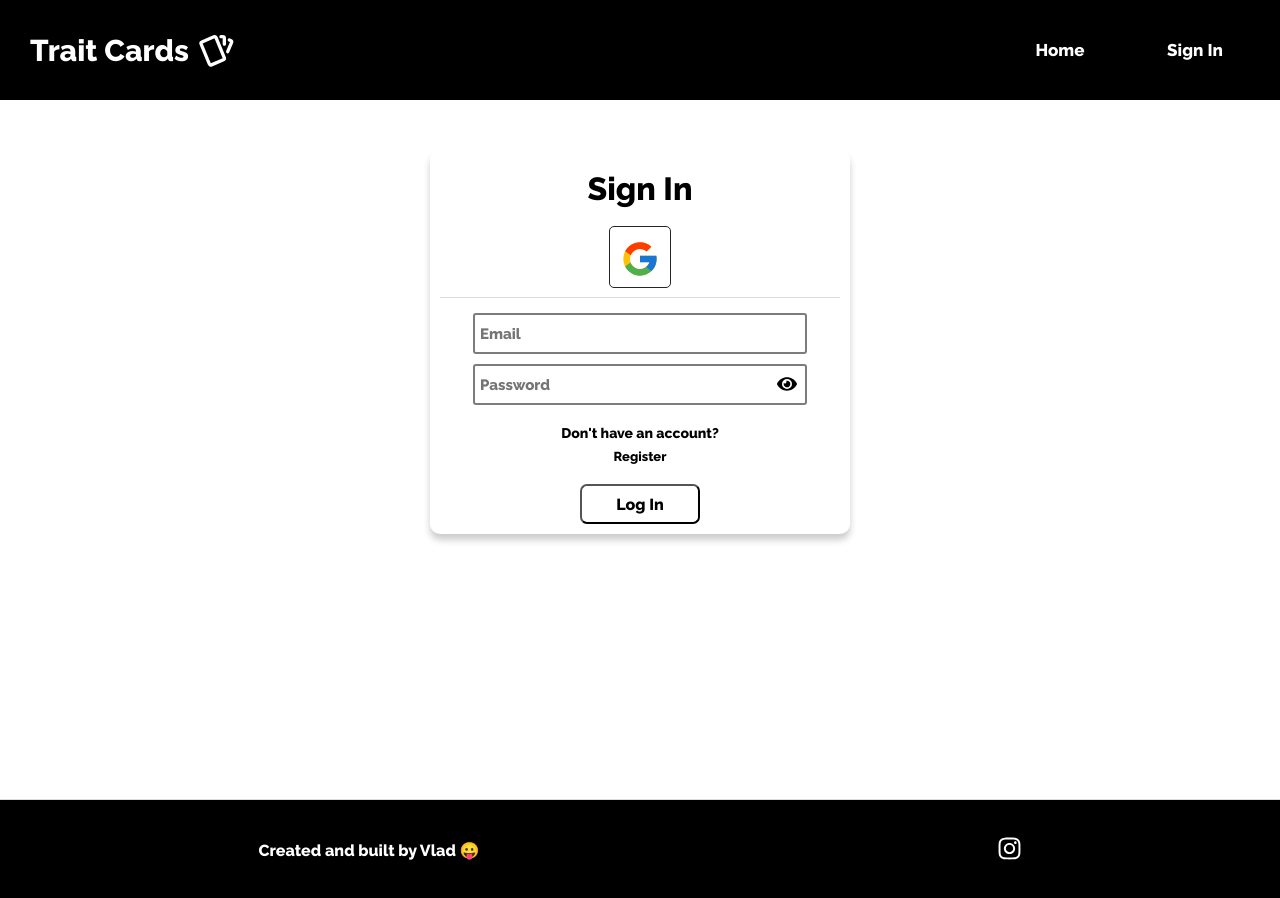
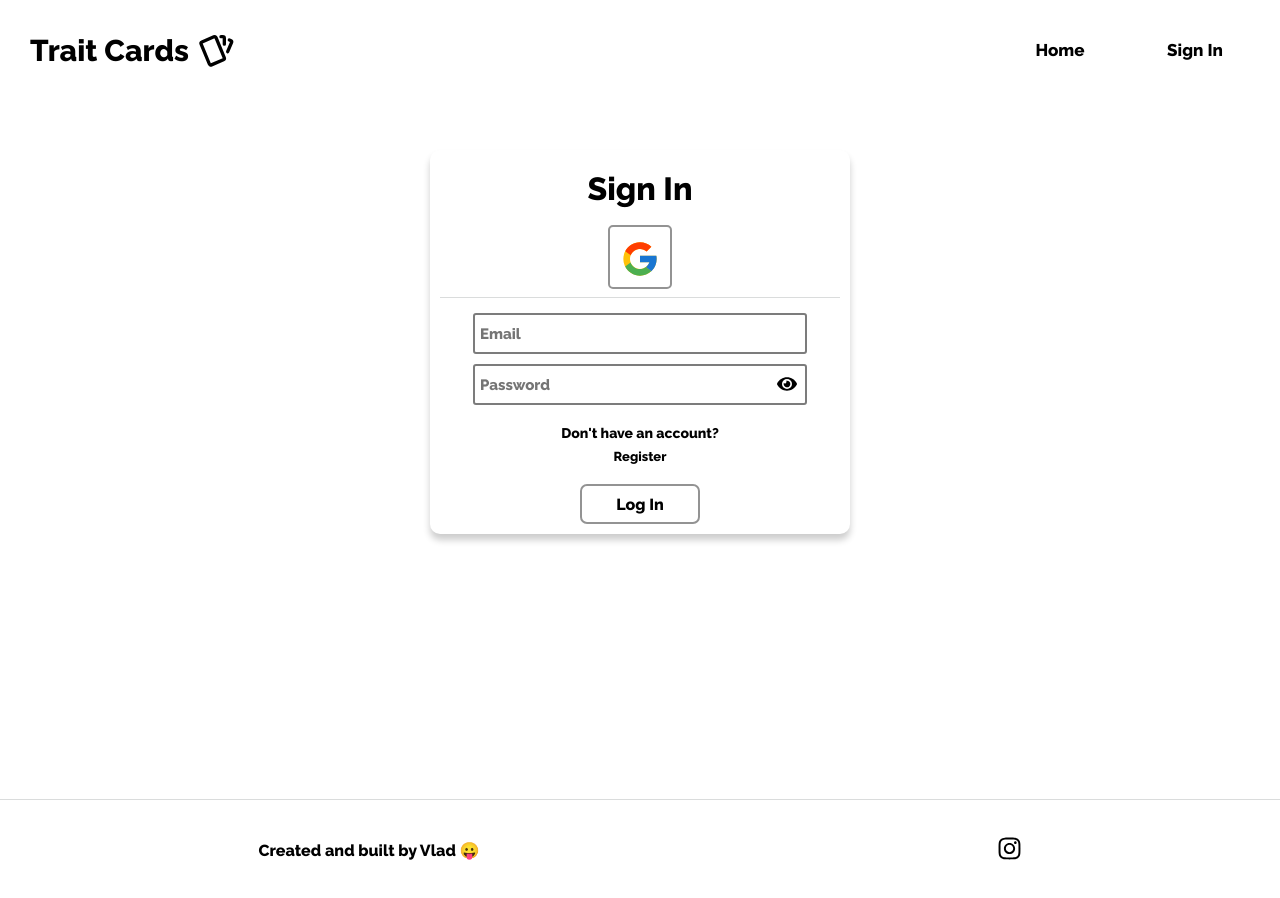
Before and after one commit to wwsqlld/data-app-vite, a React (Vite) app: page /auth in a window 1280 px wide. Built offline with nearby package versions, Linux system fonts and the light colour scheme.

Commit message:
change styles

```diff
--- a/index.html
+++ b/index.html
@@ -2,7 +2,7 @@
 <html lang="en">
   <head>
     <meta charset="UTF-8" />
-    <link rel="icon" type="image/svg+xml" href="/vite.svg" />
+    <link rel="icon" type="image/png" href="./src/assets/icon.ico" />
     <meta name="viewport" content="width=device-width, initial-scale=1.0" />
     <link rel="preconnect" href="https://fonts.googleapis.com">
     <link rel="preconnect" href="https://fonts.gstatic.com" crossorigin>
--- a/src/App.css
+++ b/src/App.css
@@ -30,6 +30,7 @@ body::-webkit-scrollbar-thumb {
   border-radius: 20px;       /* округлось бегунка */
     /* отступ вокруг бегунка */
 }
+
 
 .auth {
   width: 100vw;
@@ -74,11 +75,12 @@ body::-webkit-scrollbar-thumb {
   padding-right: 10px;
   cursor: pointer;
   align-items: center;
-  border: 1px solid #252525;
+  border: 2px solid #939393;
 }
 
 .google-auth:hover {
-  box-shadow: 0 0 3px 4px rgba(221, 221, 221, 1);
+  transition: 0.3s ease-in;
+  border-color: #252525;
 }
 
 .auth-cont2 {
@@ -119,6 +121,7 @@ body::-webkit-scrollbar-thumb {
   user-select: none;
 
 }
+
 
 .link-btn-wr {
   font-size: 13px;
@@ -217,13 +220,12 @@ body::-webkit-scrollbar-thumb {
   line-height: normal;
   border-radius: 7px;
   cursor: pointer;
+  border: 2px solid #939393;
 }
 
 .sign-btn:hover {
   transition: 0.3s ease-in;
-  box-shadow: 0 5px 7px rgba(0, 0, 0, .2);
-  background-color: #252525;
-  color: white;
+  border-color: black;
 }
 
 .profile-page {
@@ -257,13 +259,13 @@ body::-webkit-scrollbar-thumb {
   font-weight: 800;
   border-radius: 10px;
   cursor: pointer;
+  border: 2px solid #7c7c7c;
   color: black;
 }
 
 .logOutButt:hover {
-  background-color: #7d7d7d;
   transition: 0.4s ease;
-  color: white;
+  border-color: black;
 }
 
 
@@ -807,8 +809,8 @@ body::-webkit-scrollbar-thumb {
 .footer {
   width: 100%;
   height: 100px;
-  background-color: black;
-  color: white;
+  background-color: white;
+  color: black;
   border-top: 1px solid #dadcdc;
   display: flex;
   justify-content: space-around;
@@ -839,7 +841,7 @@ body::-webkit-scrollbar-thumb {
   display: flex;
   justify-content: flex-start;
   flex-direction: column;
-  gap: 40px;
+  gap: 30px;
 }
 
 .gt-cont-if p {
@@ -847,10 +849,10 @@ body::-webkit-scrollbar-thumb {
 }
 
 .get-btn-link {
-  width: 140px;
-  height: 50px;
+  width: 150px;
+  height: 55px;
   background-color: white;
-  font-size: 16px;
+  font-size: 17px;
   font-family: Raleway;
   font-style: normal;
   font-weight: 800;
@@ -858,21 +860,20 @@ body::-webkit-scrollbar-thumb {
   border-radius: 7px;
   cursor: pointer;
   display: flex;
+  gap: 5px;
   border: none;
   align-items: center;
   justify-content: center;
-  box-shadow: 0 2px 4px rgba(0, 0, 0, .6);
+  box-shadow: 0 2px 3px rgba(0, 0, 0, .3);
 }
 
-.get-btn-link:hover {
-  background-color: #252525;
-  transition: 0.3s ease-in;
-  color: white;
-}
+/* .get-btn-link:hover {
+
+} */
 
 
 .gt-cont-img {
-  min-width: 370px;
+  min-width: 400px;
   height: fit-content;
 }
 
@@ -946,7 +947,7 @@ body::-webkit-scrollbar-thumb {
     left: 0px;
     width: 100vw;
     height: 100px;
-    background-color: black;
+    background-color: white;
     display: flex;
     justify-content: space-between;
 }
@@ -954,7 +955,6 @@ body::-webkit-scrollbar-thumb {
 .logo-cont {
     width: fit-content;
     height: 100%;
-    background-color: black;
     display: flex;
     justify-content: flex-start;
     align-items: center;
@@ -971,7 +971,6 @@ body::-webkit-scrollbar-thumb {
 .nav-cont {
     width: fit-content;
     height: calc(100% - 40px);
-    background-color: black ;
     display: flex;
     justify-content: flex-end;
     align-items: flex-start;
@@ -994,7 +993,8 @@ body::-webkit-scrollbar-thumb {
 }
 
 .nav-btn p {
-    margin: 0;
+  color: black;
+  margin: 0;
 }
 
 .nav-btn:hover {
@@ -1003,7 +1003,7 @@ body::-webkit-scrollbar-thumb {
 
 #logo-txt {
     font-size: 30px;
-    color: white;
+    color: black;
     user-select: none;
 }
 
--- a/src/components/Footer.jsx
+++ b/src/components/Footer.jsx
@@ -5,7 +5,7 @@ const Footer = () => {
   return (
     <div className='footer'>
       <p>Created and built by Vlad 😛</p>
-      <a href='https://www.instagram.com/wwsqlld13/'><FaInstagram size={25} style={{ cursor: 'pointer', color: 'white' }}/></a>
+      <a href='https://www.instagram.com/wwsqlld13/'><FaInstagram size={25} style={{ cursor: 'pointer', color: 'black' }}/></a>
     </div>
   )
 }
--- a/src/components/GetStarted.jsx
+++ b/src/components/GetStarted.jsx
@@ -36,7 +36,7 @@ const GetStarted = () => {
         </div>
         <div className='gt-cont-img'>
             <img
-                src='https://idejupr.lt/img/best-gif-database-10.gif'
+                src='https://cdn.dribbble.com/users/1670352/screenshots/6769857/main-illustration-800x600.gif'
                 alt=''
                 loading="lazy"
             />
--- a/src/components/Navbar.jsx
+++ b/src/components/Navbar.jsx
@@ -34,7 +34,7 @@ const Navbar = () => {
     <div className='navbar'>
         <div className='logo-cont'>
             <p id='logo-txt'>Trait Cards</p>
-            <TbCards color='white' className='logo-png'/>
+            <TbCards color='black' className='logo-png'/>
         </div>
         <div className='nav-cont'>
             <Link to="/" className='nav-btn' style={{ textDecoration: 'none'}} >
--- a/src/pages/Auth.jsx
+++ b/src/pages/Auth.jsx
@@ -134,7 +134,7 @@ export const Auth = () => {
                     </div>
                 </div>
 
-                <form className='auth-cont2'>
+                <div className='auth-cont2'>
                     <input  placeholder='Email' className='dat-inp' type='text' onChange={(e) => setEmail(e.target.value)} />
                     <div className='input-pass-cont'>
                         <input placeholder='Password'  className='dat-inp' type={!showPass ? ('password') : ('text')} onChange={(e) => setPassword(e.target.value)}></input>
@@ -153,7 +153,7 @@ export const Auth = () => {
                     </div>
 
                     <button className='sign-btn' type='submit' onClick={signInWithEmail}>Log In</button>
-                </form>
+                </div>
             </div>
             )}
         </div>
--- a/src/pages/DetailUserInfo.jsx
+++ b/src/pages/DetailUserInfo.jsx
@@ -175,7 +175,7 @@ export const IndPerson = () => {
                             </div>
                         </div>
                         {listImgInUser ? (
-                           <ListOfImages listImgInUser={listImgInUser}/>
+                           <ListOfImages listImgInUser={listImgInUser} changeButt={changeButt}/>
                         ) : (
                             <p style={{ marginLeft: '10px' }}>No images yet</p>
                         )}
```
Also changed, not shown: 1 other file (tests, documents, lock files or other folders).
